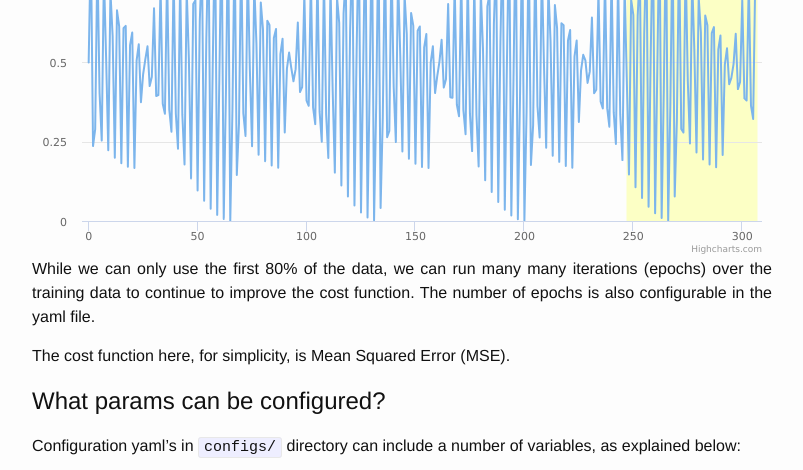
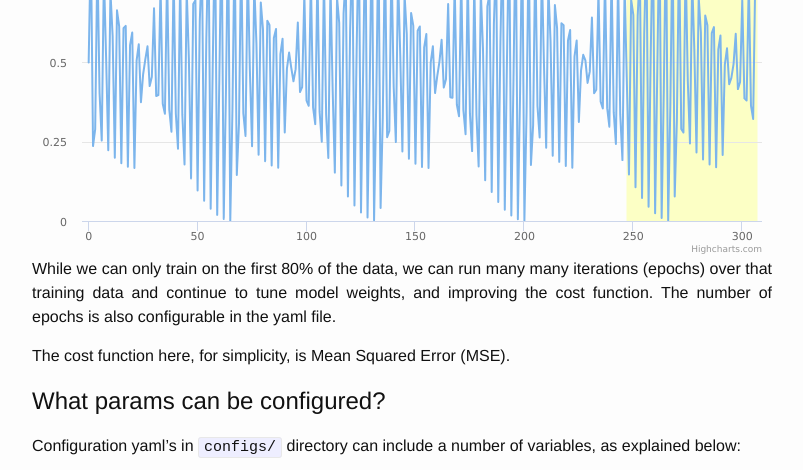
Before and after one commit to keang/keang.github.io, a Jekyll site: the page built from _posts/2017-04-14-rnn-example.markdown, in a window 1280 px wide and 900 px high, scrolled down 933 px, cut to the strip 0-470 px from the top of the window. Shown: the whole strip, without its empty margins (238-1041 px from the left). Built offline with Jekyll 4.4.1, drawn with Linux system fonts in a browser that asks for light colours; comment, search, counter and statistics services are not loaded.

Commit message:
Edit phrasing

```diff
--- a/_posts/2017-04-14-rnn-example.markdown
+++ b/_posts/2017-04-14-rnn-example.markdown
@@ -32,7 +32,8 @@
 
 <div id="series"></div>
 
-While we can only use the first 80% of the data, we can run many many iterations (epochs) over the training data to continue to improve the cost function. The number of epochs is also configurable in the yaml file.
+While we can only train on the first 80% of the data, we can run many many iterations (epochs) over that training data and continue to tune model weights, and improving the cost function.
+The number of epochs is also configurable in the yaml file.
 
 The cost function here, for simplicity, is Mean Squared Error (MSE).
 
```
